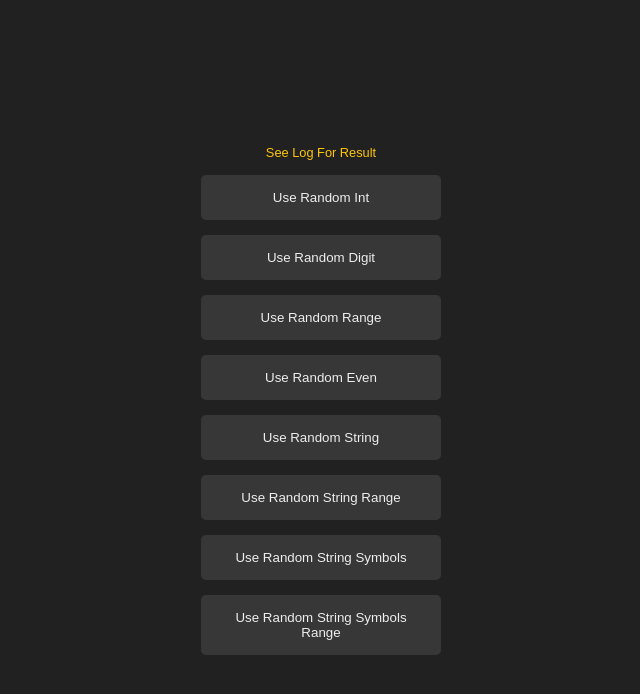
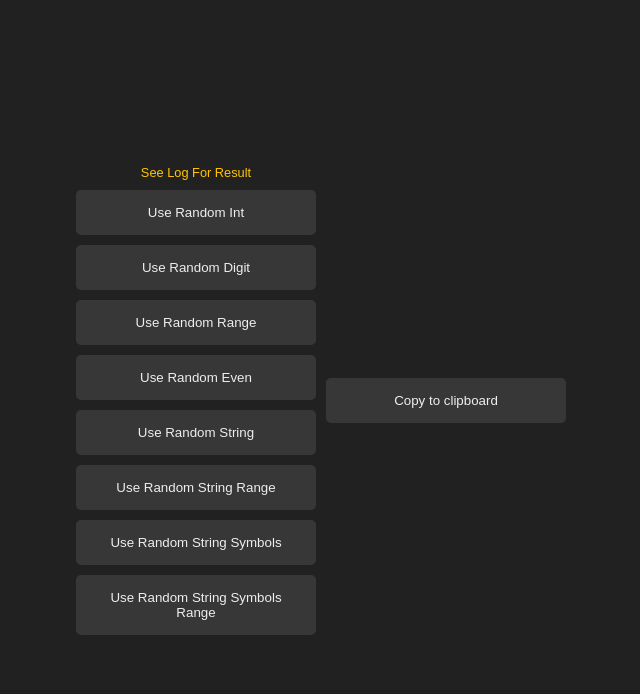
Before and after one commit to mohammad-zolghadr/react-hooks-plus, a React (Vite) app: page / in a window 1280 px wide. Shown: the top 694 px of the page, without its empty margins (319-959 px from the left). Built offline with nearby package versions, Linux system fonts and the light colour scheme.

Commit message:
create : useCopyToClipboard and  README
add <useCopyToClipboard> and it's document in README

```diff
--- a/src/App.tsx
+++ b/src/App.tsx
@@ -7,21 +7,39 @@ import {
   useRandomStringLength,
   useRandomStringSymbols,
   useRandomStringSymbolsLength,
+  useCopyToClipboard,
 } from './lib/index';
 
-function App() {
-  return (
-    <div
-      style={{
+const styleFlex: {} = {
+  display: 'flex',
+  alignItems: 'center',
+  justifyContent: 'center',
+};
+const styleFlexCol: {} = {
   display: 'flex',
   flexDirection: 'column',
   alignItems: 'center',
   justifyContent: 'center',
-        gap: '15px',
+};
+const styleContainer: {} = {
+  ...styleFlex,
+  gap: '10px',
   height: '100vh',
-      }}
-    >
+};
+const styleButtons: {} = {
+  ...styleFlexCol,
+  flexWrap: 'wrap',
+  gap: '10px',
+};
+
+function App() {
+  const { copied, copyToClipboard } = useCopyToClipboard();
+
+  return (
+    <div style={styleContainer}>
+      <div style={styleButtons}>
         <p>See Log For Result</p>
+        <div style={styleButtons}>
           <button
             onClick={() => {
               console.log(useRandomNumber());
@@ -79,6 +97,16 @@ function App() {
             Use Random String Symbols Range
           </button>
         </div>
+      </div>
+      <div>
+        <button
+          onClick={() => copyToClipboard('Some text to copy to clipboard')}
+        >
+          Copy to clipboard
+        </button>
+        {copied && <p>Text copied to clipboard!</p>}
+      </div>
+    </div>
   );
 }
 
--- /dev/null
+++ b/src/lib/ReactHooksPlus/useCopyToClipboard.tsx
@@ -0,0 +1,15 @@
+import { useState } from 'react';
+
+function useCopyToClipboard() {
+  const [copied, setCopied] = useState(false);
+
+  function copyToClipboard(text: string) {
+    navigator.clipboard.writeText(text);
+    setCopied(true);
+    setTimeout(() => setCopied(false), 1500);
+  }
+
+  return { copied, copyToClipboard };
+}
+
+export default useCopyToClipboard;
--- a/src/lib/index.ts
+++ b/src/lib/index.ts
@@ -1,3 +1,4 @@
+// useRandom
 import {
   useRandomNumber,
   useRandomNumberDigit,
@@ -8,7 +9,6 @@ import {
   useRandomStringSymbols,
   useRandomStringSymbolsLength,
 } from './ReactHooksPlus/useRandom';
-
 export {
   useRandomNumber,
   useRandomNumberDigit,
@@ -19,3 +19,7 @@ export {
   useRandomStringSymbols,
   useRandomStringSymbolsLength,
 };
+
+// useCopyToClipboard
+import useCopyToClipboard from './ReactHooksPlus/useCopyToClipboard';
+export { useCopyToClipboard };
```
Also changed, not shown: package.json (+6 -6 lines), 1 other file (tests, documents, lock files or other folders). Lines whose indentation alone changed are shown as unchanged.
